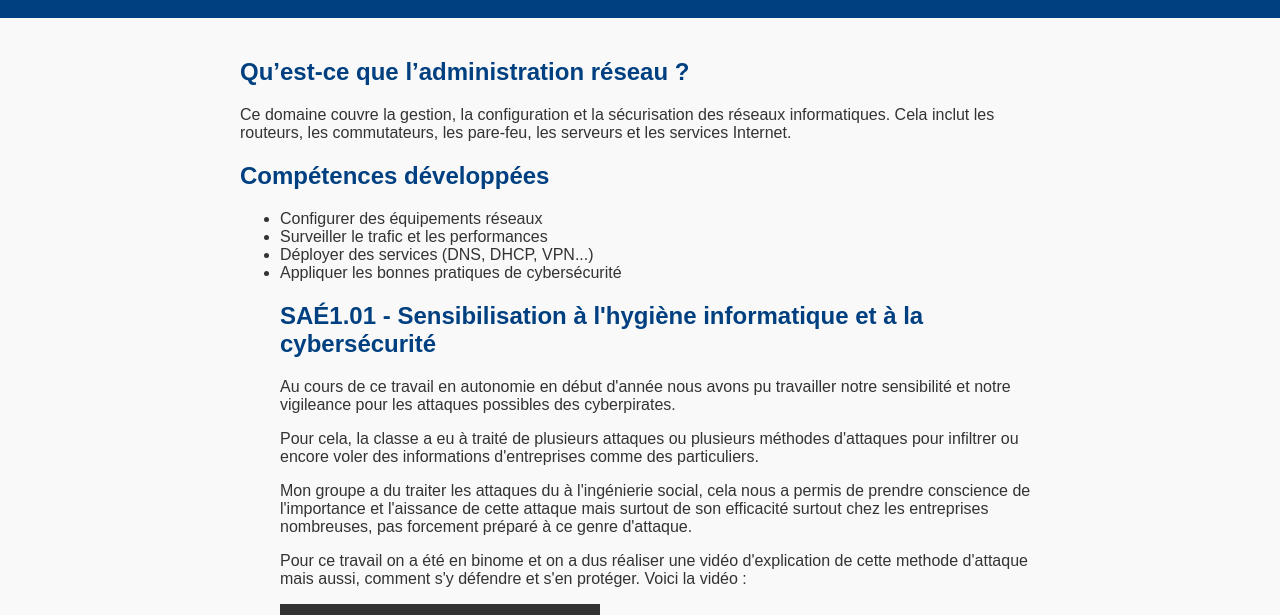
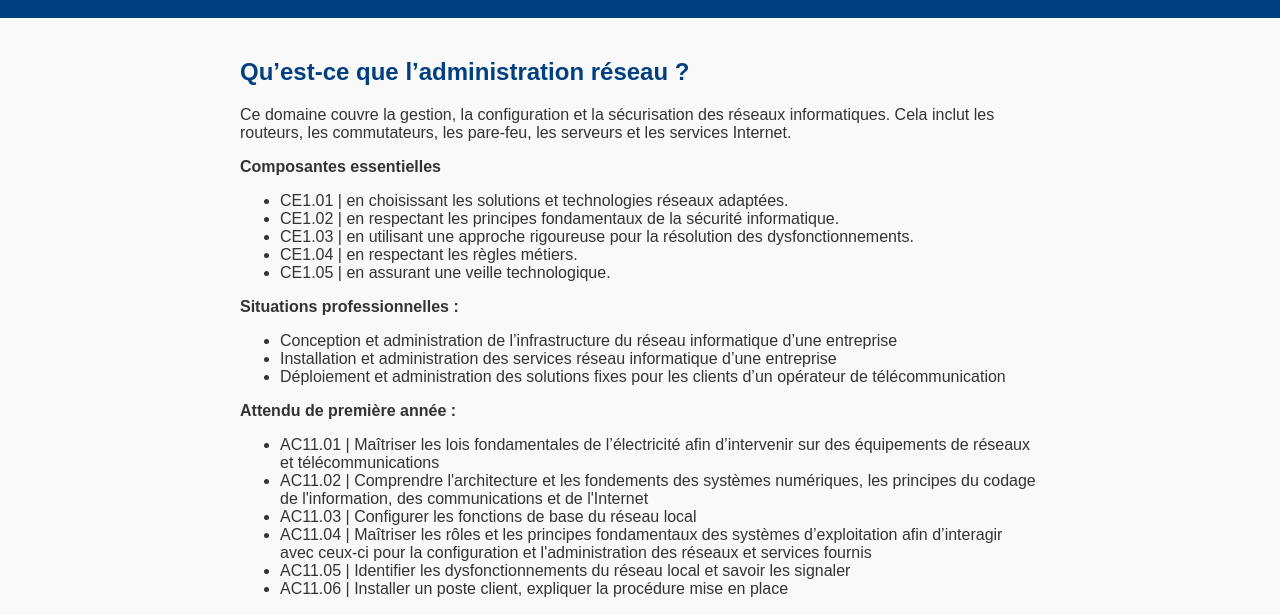
Before and after one commit to Guillaume-8/Guillaume-8.github.io, a plain HTML site: page Administrer.html in a window 1280 px wide. Shown: the part 178-793 px from the top of the page. Drawn offline with Linux system fonts and the light colour scheme; grey boxes are pictures that could not be loaded.

Commit message:
Update Administrer.html

```diff
--- a/Administrer.html
+++ b/Administrer.html
@@ -23,12 +23,28 @@
       <p>Ce domaine couvre la gestion, la configuration et la sécurisation des réseaux informatiques. Cela inclut les routeurs, les commutateurs, les pare-feu, les serveurs et les services Internet.</p>
     </section>
     <section>
-      <h2>Compétences développées</h2>
+      <strong>Composantes essentielles</strong>
       <ul>
-        <li>Configurer des équipements réseaux</li>
-        <li>Surveiller le trafic et les performances</li>
-        <li>Déployer des services (DNS, DHCP, VPN...)</li>
-        <li>Appliquer les bonnes pratiques de cybersécurité</li>
+        <li>CE1.01 | en choisissant les solutions et technologies réseaux adaptées.</li>
+        <li>CE1.02 | en respectant les principes fondamentaux de la sécurité informatique.</li>
+        <li>CE1.03 | en utilisant une approche rigoureuse pour la résolution des dysfonctionnements.</li>
+        <li>CE1.04 | en respectant les règles métiers.</li>
+        <li>CE1.05 | en assurant une veille technologique.</li>
+      </ul>
+      <strong>Situations professionnelles :</strong>
+      <ul>
+        <li>Conception et administration de l’infrastructure du réseau informatique d’une entreprise</li>
+        <li>Installation et administration des services réseau informatique d’une entreprise</li>
+        <li>Déploiement et administration des solutions fixes pour les clients d’un opérateur de télécommunication</li>
+      </ul>
+      <strong>Attendu de première année :</strong>
+      <ul>
+        <li>AC11.01 | Maîtriser les lois fondamentales de l’électricité afin d’intervenir sur des équipements de réseaux et télécommunications</li>
+        <li>AC11.02 | Comprendre l'architecture et les fondements des systèmes numériques, les principes du codage de l'information, des communications et de l'Internet</li>
+        <li>AC11.03 | Configurer les fonctions de base du réseau local</li>
+        <li>AC11.04 | Maîtriser les rôles et les principes fondamentaux des systèmes d’exploitation afin d’interagir avec ceux-ci pour la configuration et l'administration des réseaux et services fournis</li>
+        <li>AC11.05 | Identifier les dysfonctionnements du réseau local et savoir les signaler</li>
+        <li>AC11.06 | Installer un poste client, expliquer la procédure mise en place</li>
       </ul>
     </section>
     <section>
```
